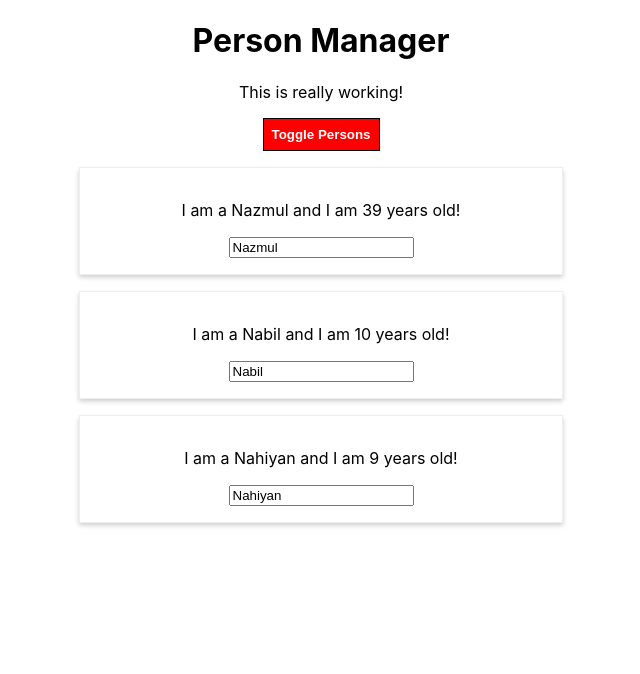
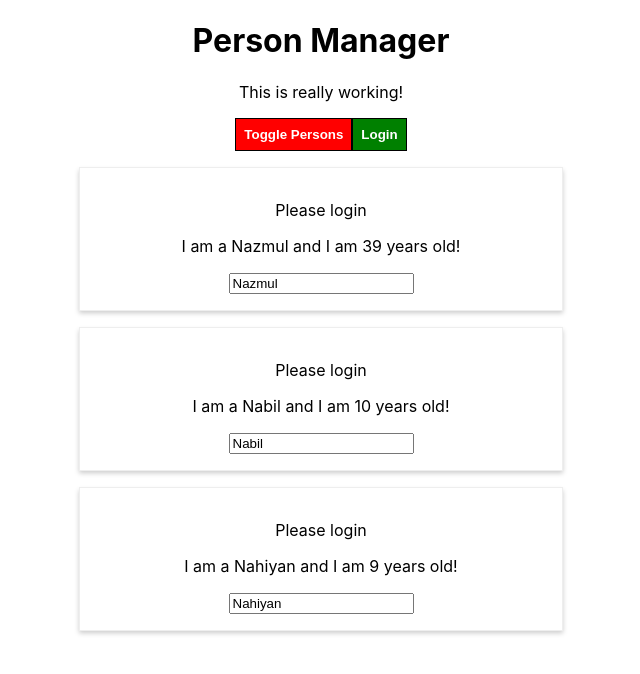
Before and after one commit to nazmulb/react.js, a React (Create React App) app in the folder learning/myapp/: page / in a window 1280 px wide. Shown: the top 674 px of the page, without its empty margins (319-959 px from the left). Built offline with nearby package versions, Linux system fonts and the light colour scheme.

Commit message:
added codes

```diff
--- a/learning/myapp/src/components/Cockpit/Cockpit.js
+++ b/learning/myapp/src/components/Cockpit/Cockpit.js
@@ -1,4 +1,5 @@
 import React, { useEffect, useRef } from "react";
+import AuthContext from "../../context/auth-context";
 import classes from "./Cockpit.module.css";
 
 const Cockpit = (props) => {
@@ -37,6 +38,9 @@
       <button ref={toggleBtnRef} className={btnClasses} onClick={props.clicked}>
         Toggle Persons
       </button>
+      <AuthContext.Consumer>
+        {(context) => <button onClick={context.login}>Login</button>}
+      </AuthContext.Consumer>
     </div>
   );
 };
--- a/learning/myapp/src/components/Persons/Person/Person.js
+++ b/learning/myapp/src/components/Persons/Person/Person.js
@@ -4,11 +4,16 @@
 import classes from "./Person.module.css";
 import Template from "../../../hoc/Template";
 import withClass from "../../../hoc/withClass";
+import AuthContext from "../../../context/auth-context";
 
 const Person = (props) => {
   console.log("[Person.js] render");
   return (
     <Template>
+      <AuthContext.Consumer>
+        {(context) => context.authenticated ? <p>Authenticated!</p> : <p>Please login</p>}
+      </AuthContext.Consumer>
+
       <p onClick={props.click}>
         I am a {props.name} and I am {props.age} years old!
       </p>
@@ -23,7 +28,7 @@
   age: PropTypes.number,
   click: PropTypes.func,
   changed: PropTypes.func,
-  children: PropTypes.string
+  children: PropTypes.string,
 };
 
 Person.defaultProps = {
--- a/learning/myapp/src/containers/App.js
+++ b/learning/myapp/src/containers/App.js
@@ -4,6 +4,7 @@
 import Div from "../hoc/Div";
 import Persons from "../components/Persons/Persons";
 import Cockpit from "../components/Cockpit/Cockpit";
+import AuthContext from "../context/auth-context";
 
 class App extends Component {
   constructor(props) {
@@ -21,6 +22,7 @@
     otherState: "some other value",
     showPersons: false,
     changeCounter: 0,
+    authenticated: false,
   };
 
   deletePersonHandler = (personIndex) => () => {
@@ -50,6 +52,10 @@
     this.setState({ showPersons: !this.state.showPersons });
   };
 
+  loginHandler = () => {
+    this.setState({ authenticated: true });
+  };
+
   static getDerivedStateFromProps(props, state) {
     console.log("[App.js] getDerivedStateFromProps", props);
     return state;
@@ -76,6 +82,12 @@
 
     return (
       <Div className={classes.App}>
+        <AuthContext.Provider
+          value={{
+            authenticated: this.state.authenticated,
+            login: this.loginHandler,
+          }}
+        >
           <Cockpit
             title={this.props.appTitle}
             personsLength={this.state.persons.length}
@@ -83,6 +95,7 @@
             clicked={this.toggleHandler}
           />
           {persons}
+        </AuthContext.Provider>
       </Div>
     );
   }
--- /dev/null
+++ b/learning/myapp/src/context/auth-context.js
@@ -0,0 +1,8 @@
+import React from "react";
+
+const AuthContext = React.createContext({
+  authenticated: false,
+  login: () => {},
+});
+
+export default AuthContext;
```
Lines whose indentation alone changed are shown as unchanged.
